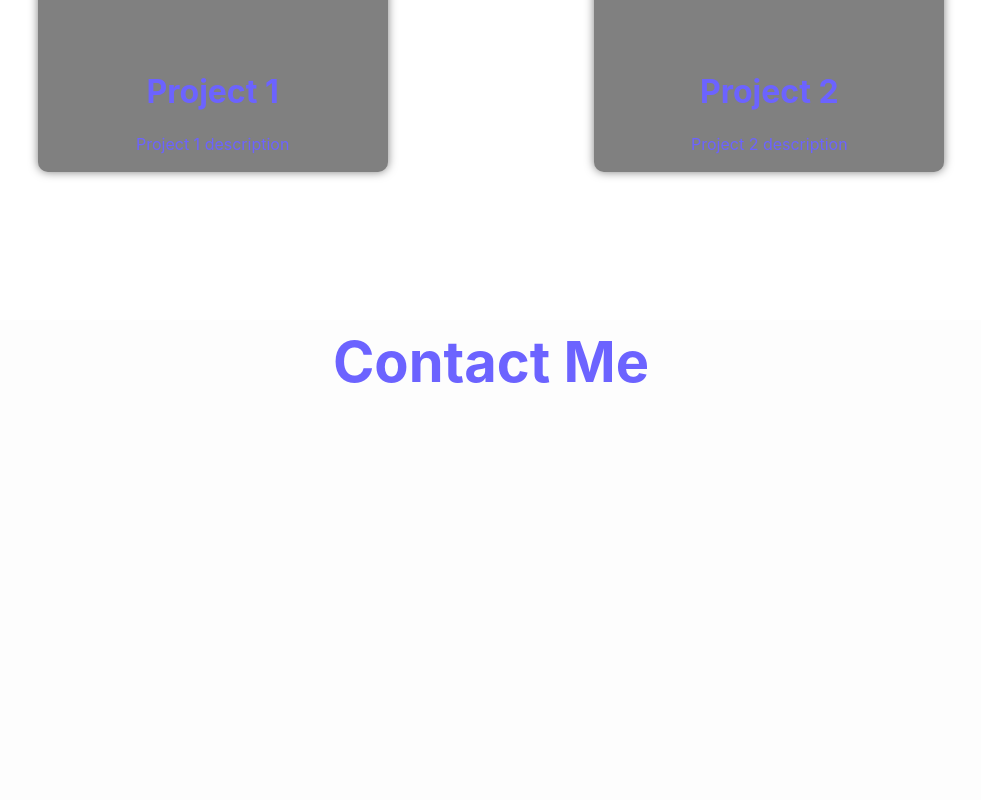
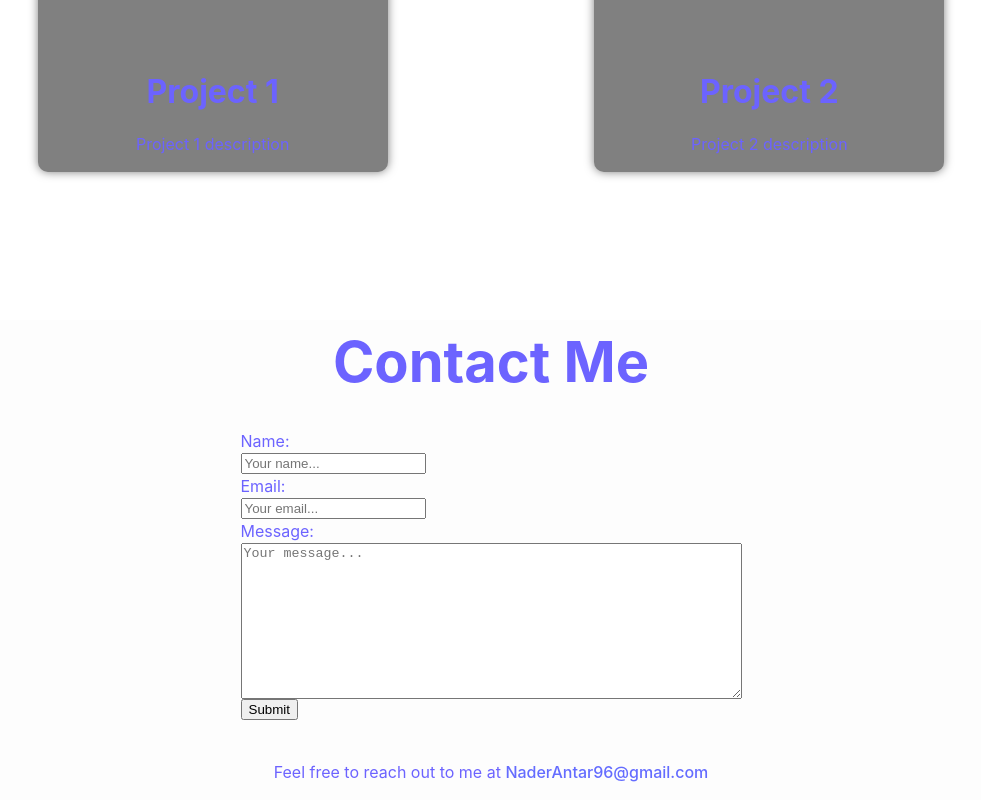
Before and after one commit to nadocodes/nader-antar, a React (Vite) app: page / in a window 1280 px wide. Shown: the part 1957-2757 px from the top of the page, without its empty margins (149-1130 px from the left). Built offline with nearby package versions, Linux system fonts and the light colour scheme.

Commit message:
configured sample contact form

```diff
--- a/src/components/Contact/Contact.css
+++ b/src/components/Contact/Contact.css
@@ -0,0 +1,14 @@
+.Contact {
+    display: flex;
+    flex-direction: column;
+    align-items: center;
+    justify-content: space-between;
+}
+
+.ContactForm {
+    display: flex;
+    flex-direction: column;
+    align-items: flex-start;
+    justify-content: space-evenly;
+    margin: auto;
+}
--- a/src/components/Contact/Contact.tsx
+++ b/src/components/Contact/Contact.tsx
@@ -1,10 +1,41 @@
-import React from 'react'
+import React, { useState } from 'react'
 import './Contact.css'
 
 function Contact() {
+  const [name, setName] = useState('');
+  const [email, setEmail] = useState('');
+  const [message, setMessage] = useState('');
+
+  const handleNameChange = (e: React.ChangeEvent<HTMLInputElement>) => {
+    setName(e.target.value);
+  }
+
+  const handleEmailChange = (e: React.ChangeEvent<HTMLInputElement>) => {
+    setEmail(e.target.value);
+  }
+
+  const handleMessageChange = (e: React.ChangeEvent<HTMLTextAreaElement>) => {
+    setMessage(e.target.value);
+  }
+
+  const handleSubmit = (e: React.FormEvent<HTMLFormElement>) => {
+    e.preventDefault();
+    console.log(name, email, message);
+  }
+
   return (
     <div className='Contact secondaryDefault' id='contact'>
       <h2>Contact Me</h2>
+      <form className='ContactForm' onSubmit={handleSubmit}>
+        <label htmlFor='name'>Name: </label>
+        <input type='text' id='name' name='name' placeholder='Your name...' onChange={handleNameChange} />
+        <label htmlFor='email'>Email: </label>
+        <input type='email' id='email' name='email' placeholder='Your email...' onChange={handleEmailChange} />
+        <label htmlFor='message'>Message: </label>
+        <textarea id='message' name='message' placeholder='Your message...' rows={10} cols={60} onChange={handleMessageChange} ></textarea>
+        <input type='submit' value='Submit' />
+      </form>
+      <p>Feel free to reach out to me at <a href='mailto:naderantar96@gmail.com'>NaderAntar96@gmail.com</a></p>
     </div>
   )
 }
```
